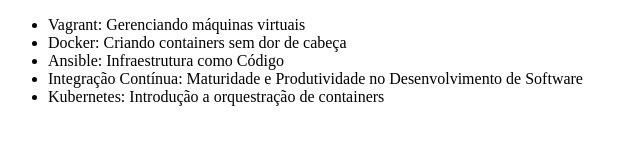
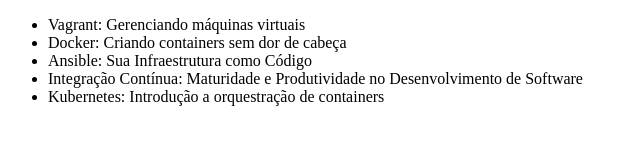
Before and after one commit to LeoMoraes32/alura-git, a plain HTML site: page index.html in a window 1280 px wide. Shown: the full height of the page, 0-640 px from the left. Drawn offline with Linux system fonts and the light colour scheme.

Commit message:
Alterando nome do curso de Ansible

```diff
--- a/index.html
+++ b/index.html
@@ -9,7 +9,7 @@
 	<ul>
 		<li>Vagrant: Gerenciando máquinas virtuais</li>
 		<li>Docker: Criando containers sem dor de cabeça</li>
-		<li>Ansible: Infraestrutura como Código</li>
+		<li>Ansible: Sua Infraestrutura como Código</li>
 		<li>Integração Contínua: Maturidade e Produtividade no Desenvolvimento de Software</li>
 		<li>Kubernetes: Introdução a orquestração de containers</li>
 	</ul>
```
